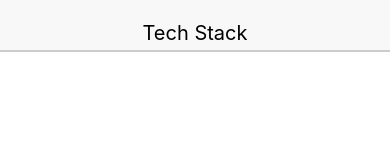
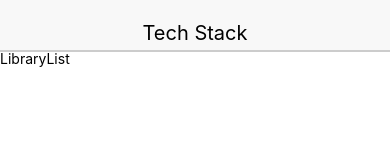
Before and after one commit to impomales/tech-stack, a React Native app: screen / in a window 390 px wide. Shown: the top 160 px of the page. Built offline with nearby package versions, Linux system fonts and the light colour scheme.

Commit message:
render list component

```diff
--- a/App.js
+++ b/App.js
@@ -4,6 +4,7 @@ import { Provider } from 'react-redux';
 import { createStore } from 'redux';
 import reducers from './src/reducers';
 import { Header } from './src/components/common';
+import LibraryList from './src/components/LibraryList';
 
 export default class App extends Component {
   render() {
@@ -11,6 +12,7 @@ export default class App extends Component {
       <Provider store={createStore(reducers)}>
         <SafeAreaView>
           <Header headerText="Tech Stack" />
+          <LibraryList />
         </SafeAreaView>
       </Provider>
     );
```
